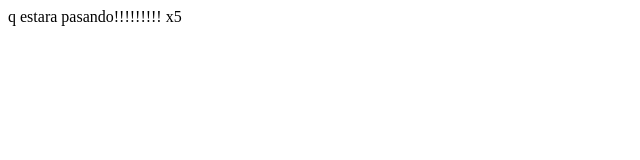
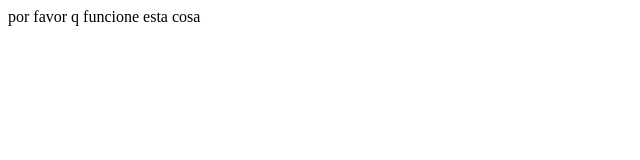
Before and after one commit to jddr27/sitioweb, a plain HTML site: page index.html in a window 1280 px wide. Shown: the full height of the page, 0-640 px from the left. Drawn offline with Linux system fonts and the light colour scheme.

Commit message:
aaaaaaaaaaaaaaaaaaaa

```diff
--- a/index.html
+++ b/index.html
@@ -5,6 +5,6 @@
 </title>
 </head>
 <body>
-q estara pasando!!!!!!!!! x5
+por favor q funcione esta cosa
 </body>
 </html>
```
